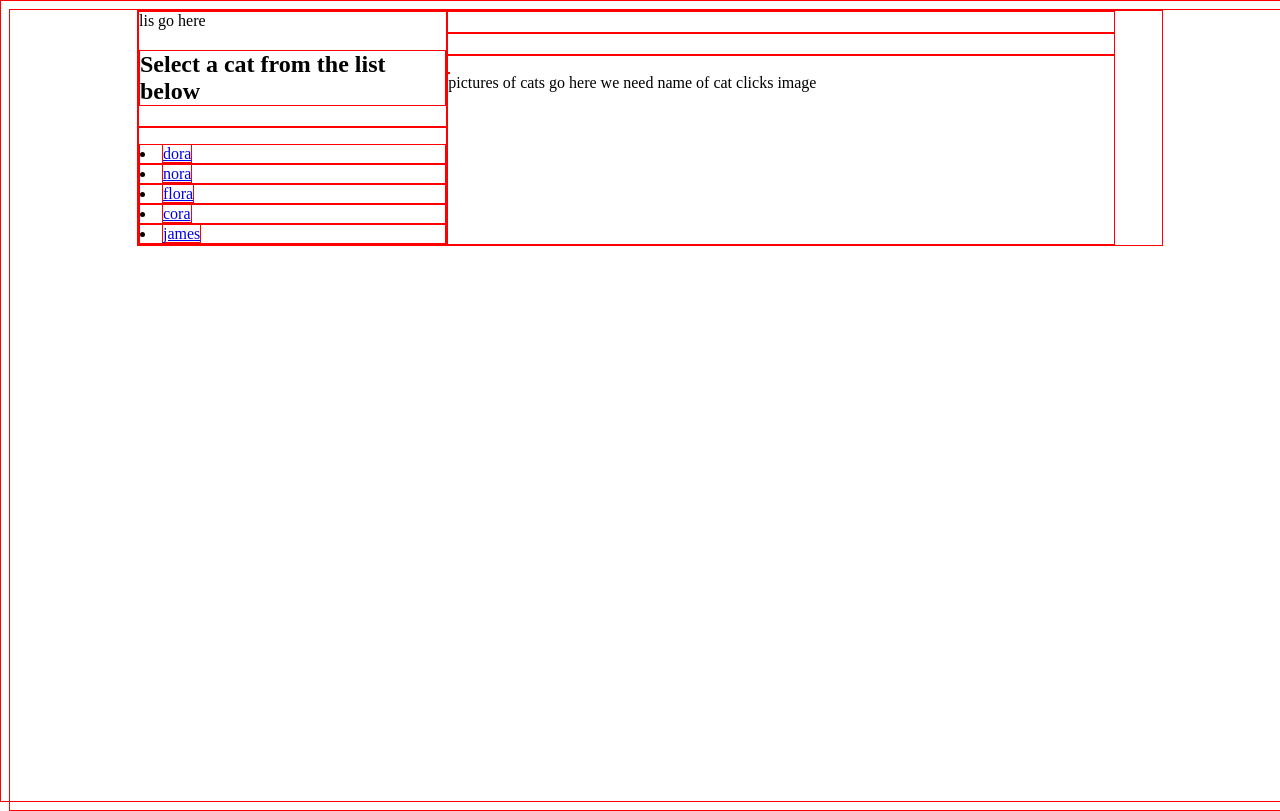
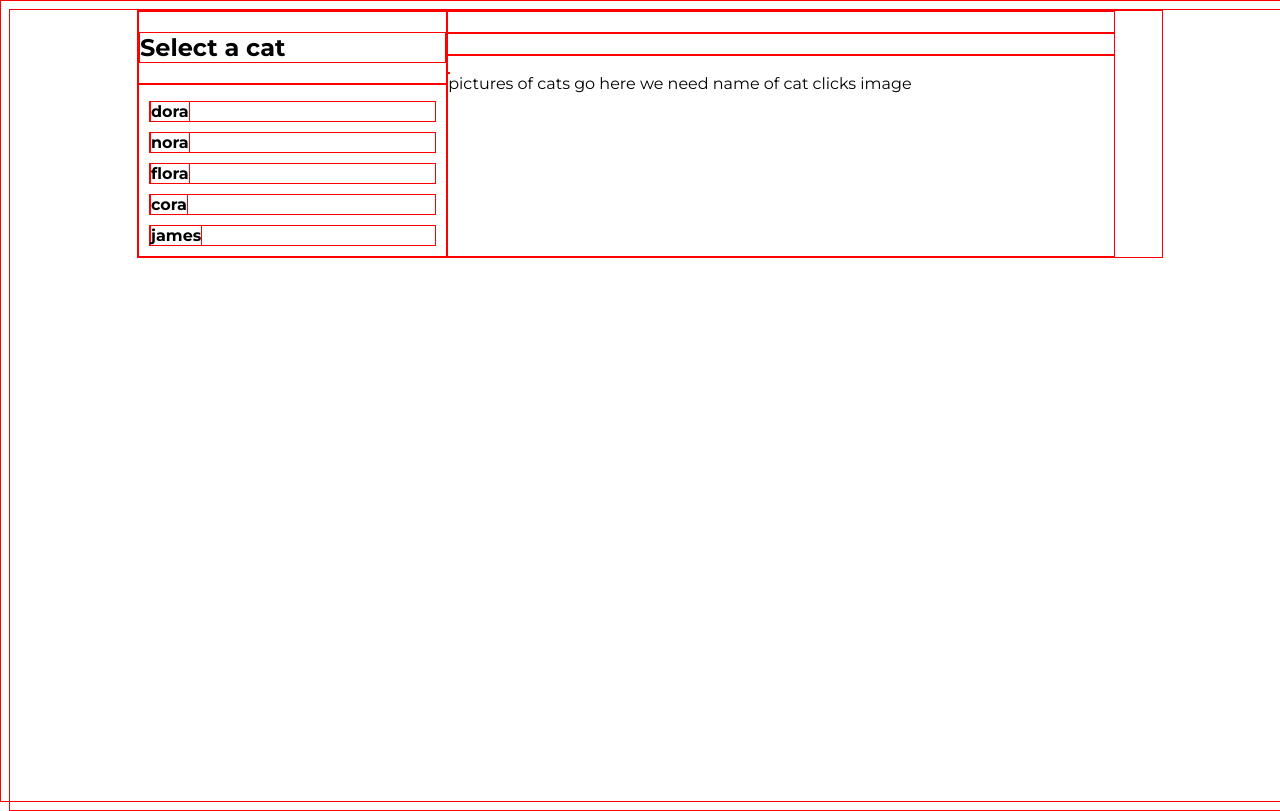
Before and after one commit to rlfuller/fend-exercises, a plain HTML site: page cat-clicker/index.html in a window 1280 px wide. Drawn offline with Linux system fonts and the light colour scheme.

Commit message:
small style improvements

```diff
--- a/cat-clicker/css/main.css
+++ b/cat-clicker/css/main.css
@@ -24,6 +24,10 @@ html, body, main {
     border: 1px red solid;
 }
 
+body {
+    font-family: 'Montserrat', sans-serif;
+}
+
 #container {
     display:flex;
     flex-wrap: nowrap;
@@ -33,6 +37,10 @@ html, body, main {
 
 #cat-list {
     width: 30%;
+    list-style-type: none;
+}
+#cat-list li {
+    margin: 10px;
 }
 
 #main {
@@ -43,8 +51,22 @@ img {
     max-width: 100%;
     height: auto;
     display: block;
+    cursor: pointer;
 }
 
 .hidden {
     display: none;
 }
+
+a {
+    text-decoration: none;
+    font-weight: bold;
+}
+
+a:link{
+    color: black;
+}
+
+a:hover {
+    color: #4e8e19;
+}
--- a/cat-clicker/index.html
+++ b/cat-clicker/index.html
@@ -5,6 +5,7 @@
     <meta http-equiv="X-UA-Compatible" content="IE=edge">
     <title>Cat Clicker</title>
     <meta name="viewport" content="width=device-width, initial-scale=1">
+    <link href="https://fonts.googleapis.com/css?family=Montserrat:400,700" rel="stylesheet">
     <link rel="stylesheet" type="text/css" media="screen" href="./css/main.css" />
 
 </head>
@@ -33,8 +34,8 @@
             </div>
     </div> -->
     <div id="container">
-        <div id="cat-list">lis go here
-            <h2>Select a cat from the list below</h2>
+        <div id="cat-list">
+            <h2>Select a cat</h2>
             <ul class="cat-list">
 
             </ul>
@@ -43,9 +44,6 @@
             <h2 id="name"></h2>
             <p></p>
             <img>
-            <!-- <h2 class="name">Cat name</h2> -->
-            <!-- <p>cat clicker stats</p>
-            <img> -->
             pictures of cats go here
             we need name of cat
             clicks
--- a/cat-clicker/js/main.js
+++ b/cat-clicker/js/main.js
@@ -1,41 +1,18 @@
-// let cat1El = document.getElementById("cat-photo1");
-// let cat2El = document.getElementById("cat-photo2");
-// let clickTotalEl1 = document.getElementById("click-total-cat1");
-// let clickTotalEl2 = document.getElementById("click-total-cat2");
-// let clickTotal1 = 0;
-// let clickTotal2 = 0;
-// const cat1Name = "Caticus Aurealis";
-// const cat2Name = "Judd";
-
-// let cat1NameEl = document.getElementById("cat1name");
-// let cat2NameEl = document.getElementById("cat2name");
-// cat1NameEl.innerText = cat1Name;
-// cat2NameEl.innerText = cat2Name;
-
-// cat1El.addEventListener("click", function(){
-//     clickTotal1 += 1;
-//     clickTotalEl1.innerText = "You have clicked the cat " + clickTotal1 + " time(s)";
-// }, false);
-
-// cat2El.addEventListener("click", function(){
-//     clickTotal2 += 1;
-//     clickTotalEl2.innerText = "You have clicked the cat " + clickTotal2 + " time(s)";
-// }, false);
 
 let numClicks = 0;
 let $list = document.querySelector("#cat-list");
-let $catFragment = document.createDocumentFragment();
-// let $img = document.querySelector("img");
+//let $catFragment = document.createDocumentFragment();
+
 let $catName = document.querySelector("#name");
 let $totalCatClicks = document.querySelector("p");
 let $mainPanel = document.querySelector("#main");
 
-class Cat {
-    constructor(name){
-        this.name = name;
-        this.numClicks = 0;
-    }
-}
+// class Cat {
+//     constructor(name){
+//         this.name = name;
+//         this.numClicks = 0;
+//     }
+// }
 
 let cats = [
     {name: "dora", path: "../images/dora.jpg", clicks: 0},
@@ -71,7 +48,7 @@ cats.forEach(function(cat){
 
         $catName.textContent = cat.name;
 
-        document.querySelectorAll("img").forEach
+        //document.querySelectorAll("img").forEach
         let images = Array.from(document.querySelectorAll("img")).forEach(function(image){
             image.className = "hidden";
             $totalCatClicks.textContent = `This cat has been clicked ${cat.clicks} time(s)`;
```
